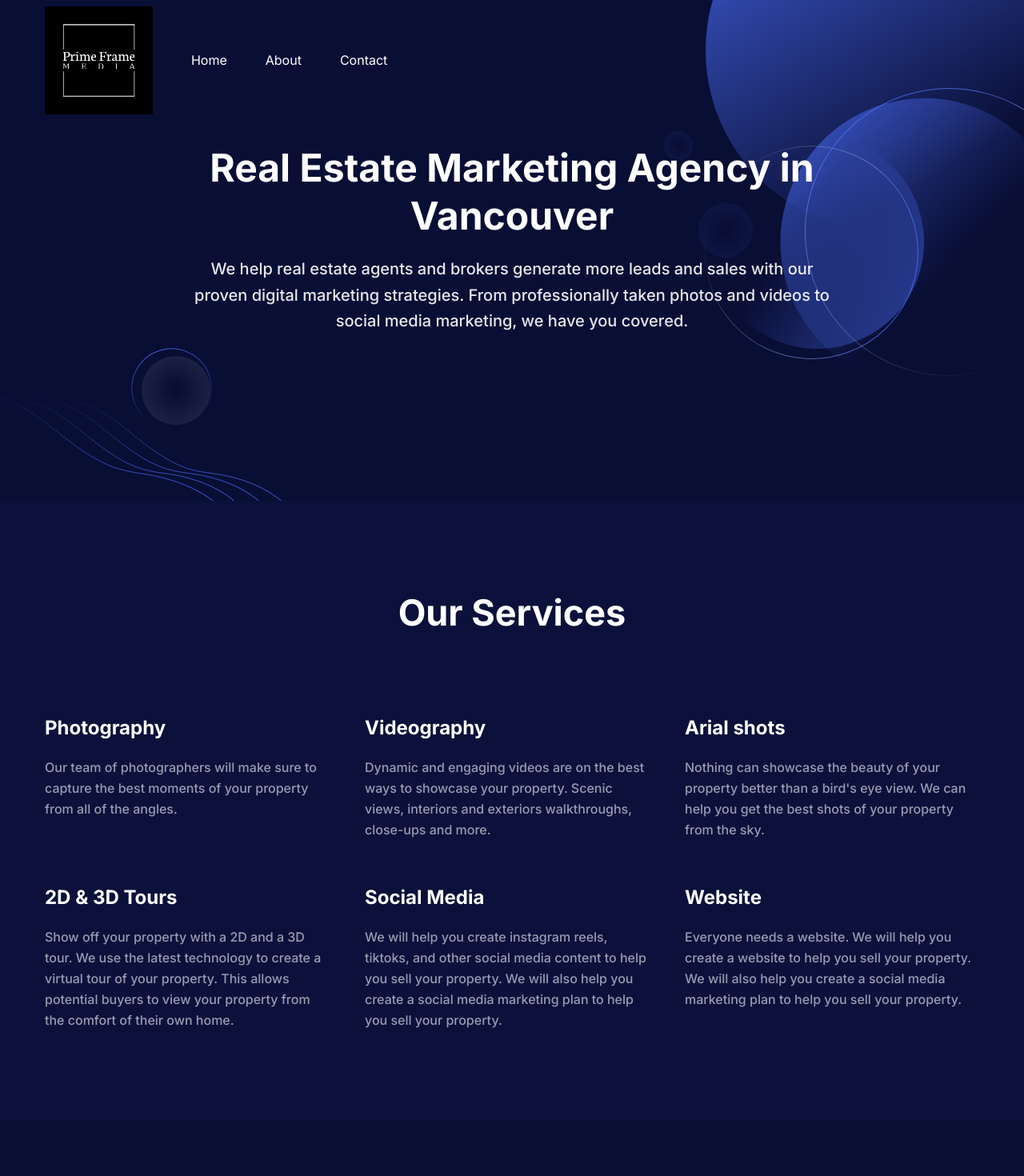
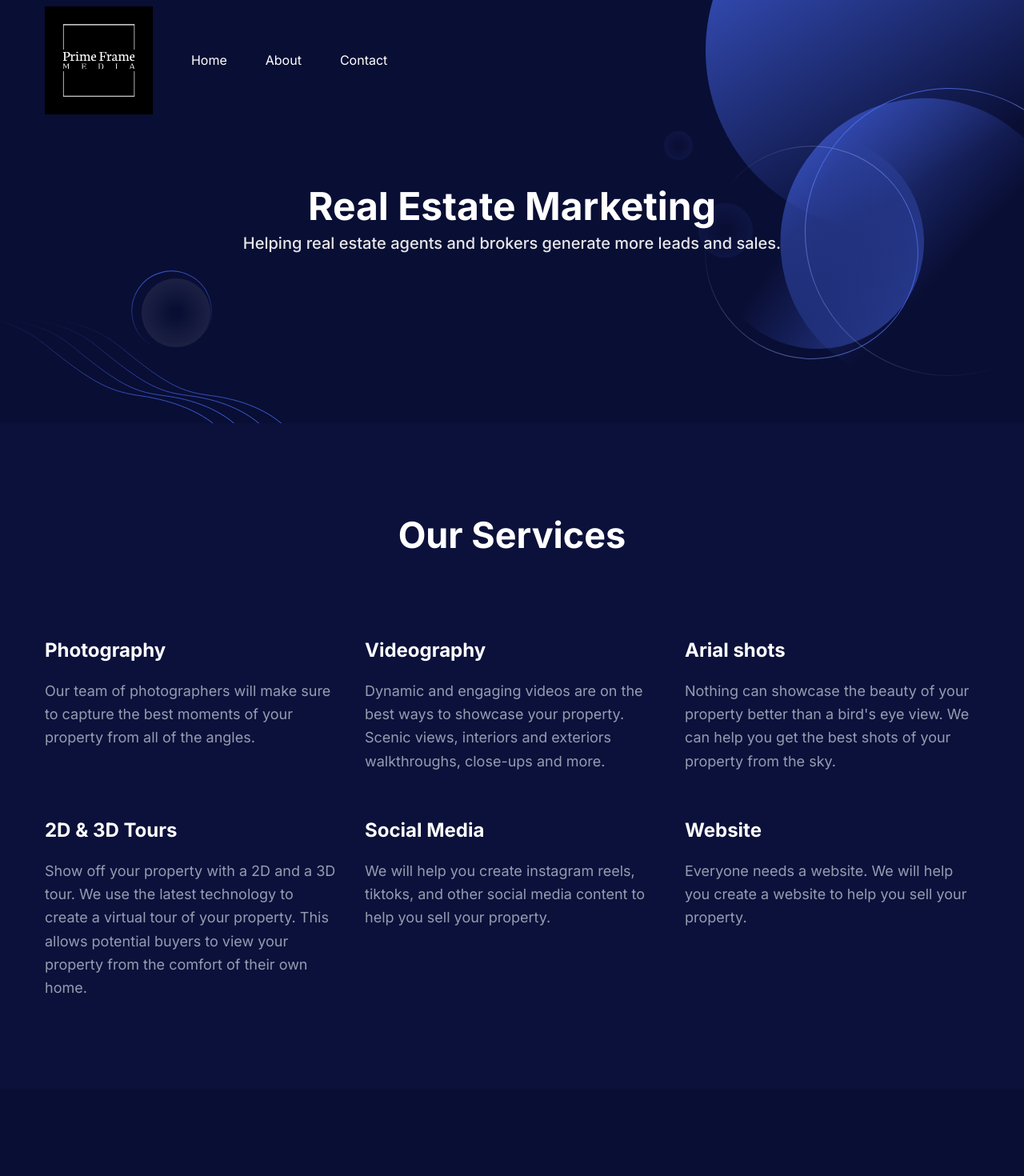
Before and after one commit to vasshorin/refav, a Next.js app: page / in a window 1280 px wide. Shown: the top 1470 px of the page at 80% size. Built offline with nearby package versions, Linux system fonts and the light colour scheme.

Commit message:
Change formatting on paragraphs

```diff
--- a/components/About/AboutSectionOne.tsx
+++ b/components/About/AboutSectionOne.tsx
@@ -18,7 +18,7 @@ const AboutSectionOne = () => {
   );
 
   return (
-    <section id="about" className="pt-16 md:pt-20 lg:pt-28">
+    <section id="about" className="pt-16">
       <div className="container">
         <div className="border-b border-body-color/[.15] pb-16 dark:border-white/[.15] md:pb-20 lg:pb-28">
           <div className="-mx-4 flex flex-wrap items-center">
--- a/components/Common/Breadcrumb.tsx
+++ b/components/Common/Breadcrumb.tsx
@@ -11,18 +11,18 @@ const Breadcrumb = ({
     <>
       <section className="relative z-10 overflow-hidden pt-28 lg:pt-[150px] mt-10">
         <div className="container">
-          <div className="-mx-4 flex flex-wrap items-center">
+          <div className="-mx-4 flex flex-wrap items-start">
             <div className="w-full px-4 md:w-8/12 lg:w-7/12">
               <div className="mb-8 max-w-[570px] md:mb-0 lg:mb-12">
-                <h1 className="mb-5 text-2xl font-bold text-black dark:text-white sm:text-3xl">
+                <h1 className="mb-4 text-3xl font-bold !leading-tight text-black dark:text-white sm:text-4xl md:text-[45px]">
                   {pageName}
                 </h1>
-                <p className="text-base font-medium leading-relaxed text-body-color">
+                <p className="text-base !leading-relaxed text-body-color md:text-lg">
                   {description}
                 </p>
               </div>
             </div>
-            <div className="w-full px-4 md:w-4/12 lg:w-5/12">
+            <div className="w-full px-4 md:w-4/12 lg:w-5/12 items-start">
               <div className="text-end">
                 <ul className="flex items-center md:justify-end">
                   <li className="flex items-center">
--- a/components/Features/SingleFeature.tsx
+++ b/components/Features/SingleFeature.tsx
@@ -8,7 +8,7 @@ const SingleFeature = ({ feature }: { feature: Feature }) => {
         <h3 className="mb-5 text-xl font-bold text-black dark:text-white sm:text-2xl lg:text-xl xl:text-2xl">
           {title}
         </h3>
-        <p className="pr-[10px] text-base font-medium leading-relaxed text-body-color">
+        <p className="text-base !leading-relaxed text-body-color md:text-lg">
           {paragraph}
         </p>
       </div>
--- a/components/Features/featuresData.tsx
+++ b/components/Features/featuresData.tsx
@@ -29,13 +29,13 @@ const featuresData: Feature[] = [
     id: 1,
     title: "Social Media",
     paragraph:
-      "We will help you create instagram reels, tiktoks, and other social media content to help you sell your property. We will also help you create a social media marketing plan to help you sell your property.",
+      "We will help you create instagram reels, tiktoks, and other social media content to help you sell your property.",
   },
   {
     id: 1,
     title: "Website",
     paragraph:
-      "Everyone needs a website. We will help you create a website to help you sell your property. We will also help you create a social media marketing plan to help you sell your property.",
+      "Everyone needs a website. We will help you create a website to help you sell your property.",
   },
 ];
 export default featuresData;
--- a/components/Hero/index.tsx
+++ b/components/Hero/index.tsx
@@ -11,14 +11,14 @@ const Hero = () => {
           <div className="-mx-4 flex flex-wrap">
             <div className="w-full px-4">
               <div
-                className="wow fadeInUp mx-auto max-w-[800px] text-center"
+                className="wow fadeInUp mx-auto max-w-[800px] text-center mt-12"
                 data-wow-delay=".2s"
               >
-                <h1 className="mb-5 text-3xl font-bold leading-tight text-black dark:text-white sm:text-4xl sm:leading-tight md:text-5xl md:leading-tight">
-                Real Estate Marketing Agency in Vancouver
+                <h1 className="text-3xl font-bold leading-tight text-black dark:text-white sm:text-4xl sm:leading-tight md:text-5xl md:leading-tight">
+                Real Estate Marketing
                 </h1>
                 <p className="mb-12 text-base font-medium !leading-relaxed text-body-color dark:text-white dark:opacity-90 sm:text-lg md:text-xl">
-                We help real estate agents and brokers generate more leads and sales with our proven digital marketing strategies. From professionally taken photos and videos to social media marketing, we have you covered.
+                Helping real estate agents and brokers generate more leads and sales.
                 </p>
                 {/* <div className="flex flex-col items-center justify-center space-y-4 sm:flex-row sm:space-x-4 sm:space-y-0">
                   <Link
```
